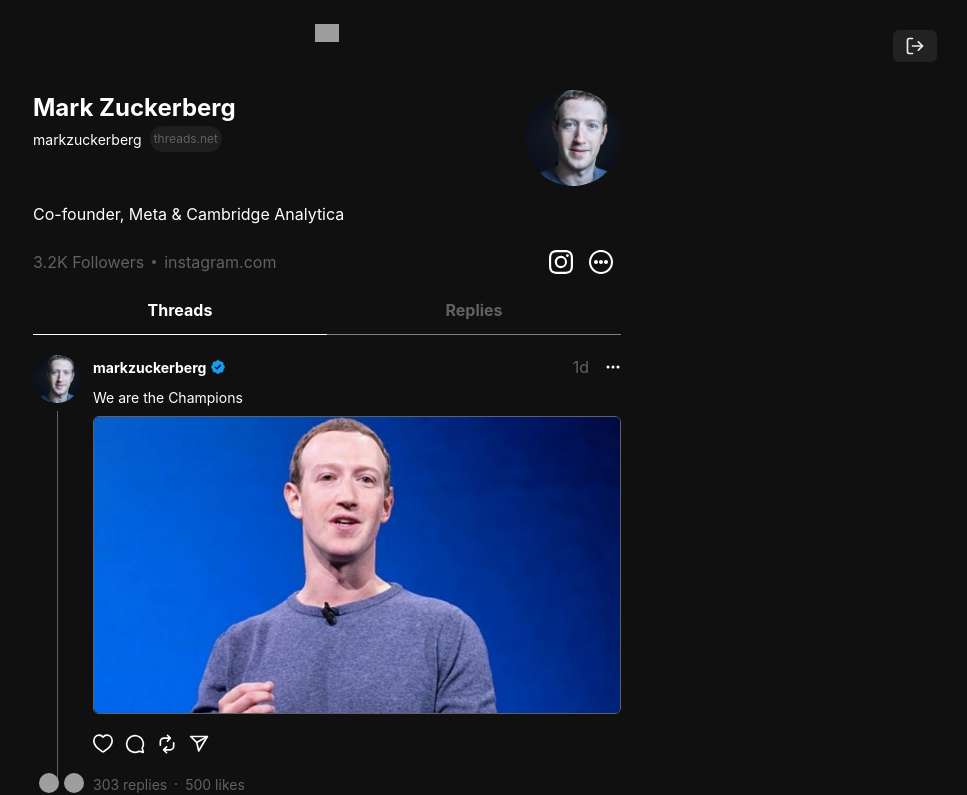
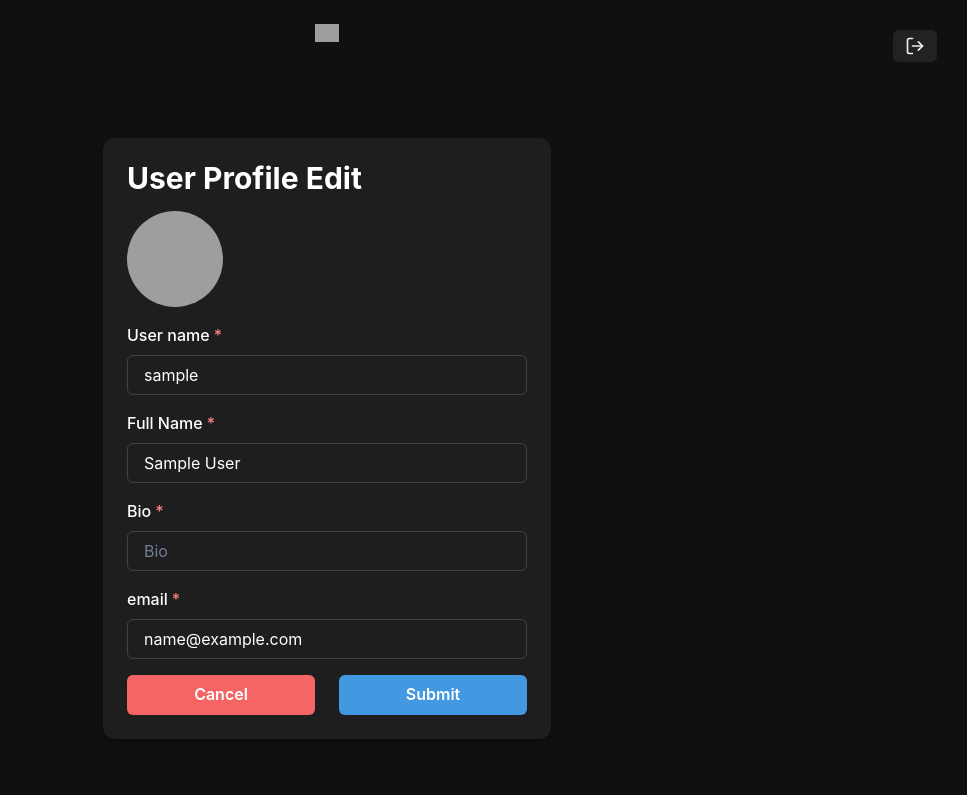
Before and after one commit to Gautam-2604/threadssocial, a React (Vite) app in the folder frontend/: page /update in a window 1280 px wide. Shown: the top 795 px of the page, without its empty margins (313-1280 px from the left). Built offline with nearby package versions, Linux system fonts and the light colour scheme; sample sign-in values are in the browser's storage; grey boxes are pictures that could not be loaded.

Commit message:
some part of update profile Page added

```diff
--- a/frontend/src/App.jsx
+++ b/frontend/src/App.jsx
@@ -8,6 +8,7 @@
 import { useRecoilValue } from "recoil";
 import userAtom from "./atoms/userAtom";
 import LogoutButton from "./components/LogoutButton";
+import UpdateProfilePage from "./pages/UpdateProfilePage";
 
 function App() {
   const user = useRecoilValue(userAtom)
@@ -17,6 +18,7 @@
       <Routes>
         <Route path="/" element={ user ? <HomePage /> : <Navigate to="/auth" />} />
         <Route path="/auth" element={ !user ? <AuthPage /> : <Navigate to='/' />} />
+        <Route path="/update" element={ user ? <UpdateProfilePage /> : <Navigate to='/auth' />} />
         <Route path="/:username" element={<UserPage />} />
         <Route path="/:username/post/:pid" element={<PostPage />} />
       </Routes>
--- a/frontend/src/components/LoginCard.jsx
+++ b/frontend/src/components/LoginCard.jsx
@@ -5,7 +5,6 @@
 	FormLabel,
 	Input,
 	InputGroup,
-    HStack,
 	InputRightElement,
 	Stack,
 	Button,
@@ -13,11 +12,11 @@
 	Text,
 	useColorModeValue,
 	Link,
-  } from '@chakra-ui/react';
-  import { useState } from 'react';
-  import { ViewIcon, ViewOffIcon } from '@chakra-ui/icons';
-import { useSetRecoilState } from 'recoil';
-import authScreenAtom from '../atoms/authAtom';
+} from "@chakra-ui/react";
+import { useState } from "react";
+import { ViewIcon, ViewOffIcon } from "@chakra-ui/icons";
+import { useSetRecoilState } from "recoil";
+import authScreenAtom from "../atoms/authAtom";
 import useShowToast from "../hooks/useShowToast";
 import userAtom from "../atoms/userAtom";
 
@@ -26,20 +25,21 @@
 	const setAuthScreen = useSetRecoilState(authScreenAtom);
 	const setUser = useSetRecoilState(userAtom);
 	const [loading, setLoading] = useState(false);
+
 	const [inputs, setInputs] = useState({
 		username: "",
 		password: "",
 	});
 	const showToast = useShowToast();
-    const handleLogin = async ()=>{
+	const handleLogin = async () => {
 		setLoading(true);
 		try {
-        const res = await fetch("/api/users/login",{
-          method:"POST",
-          headers:{
-            "Content-Type":"application/json"
+			const res = await fetch("/api/users/login", {
+				method: "POST",
+				headers: {
+					"Content-Type": "application/json",
 				},
-          body:JSON.stringify(inputs)
+				body: JSON.stringify(inputs),
 			});
 			const data = await res.json();
 			if (data.error) {
@@ -49,51 +49,51 @@
 			localStorage.setItem("user-threads", JSON.stringify(data));
 			setUser(data);
 		} catch (error) {
-        showToast("Error",error,"error")
-      }finally{
-        setLoading(false)
+			showToast("Error", error, "error");
+		} finally {
+			setLoading(false);
 		}
-    }
+	};
 	return (
-      <Flex
-
-        align={'center'}
-        justify={'center'}
-        bg={useColorModeValue('gray.50', 'gray.800')}>
-        <Stack spacing={8} mx={'auto'} maxW={'lg'} py={12} px={6}>
-          <Stack align={'center'}>
-            <Heading fontSize={'4xl'} textAlign={'center'}>
+		<Flex align={"center"} justify={"center"}>
+			<Stack spacing={8} mx={"auto"} maxW={"lg"} py={12} px={6}>
+				<Stack align={"center"}>
+					<Heading fontSize={"4xl"} textAlign={"center"}>
 						Login
 					</Heading>
-
 				</Stack>
 				<Box
-            rounded={'lg'}
-            bg={useColorModeValue('white', 'gray.dark')}
-            boxShadow={'lg'}
+					rounded={"lg"}
+					bg={useColorModeValue("white", "gray.dark")}
+					boxShadow={"lg"}
 					p={8}
 					w={{
-                base:"full",
-                sm:"400px"
+						base: "full",
+						sm: "400px",
 					}}
 				>
-
 					<Stack spacing={4}>
-
-              <FormControl id="username" isRequired>
+						<FormControl isRequired>
 							<FormLabel>Username</FormLabel>
-                <Input type="username" />
+							<Input
+								type='text'
+								value={inputs.username}
+								onChange={(e) => setInputs((inputs) => ({ ...inputs, username: e.target.value }))}
+							/>
 						</FormControl>
-              <FormControl id="password" isRequired>
+						<FormControl isRequired>
 							<FormLabel>Password</FormLabel>
 							<InputGroup>
-                  <Input type={showPassword ? 'text' : 'password'} />
-                  <InputRightElement h={'full'}>
+								<Input
+									type={showPassword ? "text" : "password"}
+									value={inputs.password}
+									onChange={(e) => setInputs((inputs) => ({ ...inputs, password: e.target.value }))}
+								/>
+								<InputRightElement h={"full"}>
 									<Button
-                      variant={'ghost'}
-                      onClick={() =>
-                        setShowPassword((showPassword) => !showPassword)
-                      }>
+										variant={"ghost"}
+										onClick={() => setShowPassword((showPassword) => !showPassword)}
+									>
 										{showPassword ? <ViewIcon /> : <ViewOffIcon />}
 									</Button>
 								</InputRightElement>
@@ -101,23 +101,25 @@
 						</FormControl>
 						<Stack spacing={10} pt={2}>
 							<Button
-                  loadingText="Submitting"
-                  size="lg"
-                  bg={useColorModeValue("gray.600","gray.700")}
-                  color={'white'}
+								loadingText='Logging in'
+								size='lg'
+								bg={useColorModeValue("gray.600", "gray.700")}
+								color={"white"}
 								_hover={{
-                    bg: useColorModeValue("gray.700","gray.800"),
+									bg: useColorModeValue("gray.700", "gray.800"),
 								}}
 								onClick={handleLogin}
+								isLoading={loading}
 							>
 								Login
 							</Button>
 						</Stack>
 						<Stack pt={6}>
-                <Text align={'center'}>
-                  Not A User? <Link
-                  onClick={()=> setAuthScreen('signup')}
-                  color={'blue.400'}>Signup</Link>
+							<Text align={"center"}>
+								Don&apos;t have an account?{" "}
+								<Link color={"blue.400"} onClick={() => setAuthScreen("signup")}>
+									Sign up
+								</Link>
 							</Text>
 						</Stack>
 					</Stack>
--- a/frontend/src/components/LogoutButton.jsx
+++ b/frontend/src/components/LogoutButton.jsx
@@ -17,14 +17,17 @@
 				},
 			});
 			const data = await res.json();
+			console.log(res.status)
 
+
+
+			localStorage.removeItem("user-threads");
+			setUser(null);
 			if (data.error) {
+
 				showToast("Error", data.error, "error");
 				return;
 			}
-
-			localStorage.removeItem("user-threads");
-			setUser(null);
 		} catch (error) {
 			showToast("Error", error, "error");
 		}
--- /dev/null
+++ b/frontend/src/pages/UpdateProfilePage.jsx
@@ -0,0 +1,121 @@
+
+
+import {
+    Button,
+    Flex,
+    FormControl,
+    FormLabel,
+    Heading,
+    Input,
+    Stack,
+    useColorModeValue,
+    HStack,
+    Avatar,
+    AvatarBadge,
+    IconButton,
+    Center,
+  } from '@chakra-ui/react';
+  import { SmallCloseIcon } from '@chakra-ui/icons';
+import { useRecoilState } from 'recoil';
+import userAtom from '../atoms/userAtom';
+import { useState } from 'react';
+
+  export default function UpdateProfilePage() {
+    const [user, setUser] = useRecoilState(userAtom)
+    const [inputs, setInputs] = useState({
+        name:user.name,
+        username:user.username,
+        bio:user.bio,
+        email:user.email
+    })
+    return (
+      <Flex
+
+        align={'center'}
+        justify={'center'}
+       >
+        <Stack
+          spacing={4}
+          w={'full'}
+          maxW={'md'}
+          bg={useColorModeValue('white', 'gray.dark')}
+          rounded={'xl'}
+          boxShadow={'lg'}
+          p={6}
+          my={12}>
+          <Heading lineHeight={1.1} fontSize={{ base: '2xl', sm: '3xl' }}>
+            User Profile Edit
+          </Heading>
+          <FormControl id="userName">
+
+            <Stack direction={['column', 'row']} spacing={6}>
+              <Center>
+                <Avatar size="xl" src="https://bit.ly/sage-adebayo" />
+              </Center>
+
+            </Stack>
+          </FormControl>
+          <FormControl isRequired>
+            <FormLabel>User name</FormLabel>
+            <Input
+              placeholder="UserName"
+              _placeholder={{ color: 'gray.500' }}
+              type="text"
+              value={inputs.username}
+              onChange={(e)=>setInputs({...inputs, username: e.target.value})}
+            />
+          </FormControl>
+          <FormControl isRequired>
+            <FormLabel>Full Name</FormLabel>
+            <Input
+              placeholder="Name"
+              _placeholder={{ color: 'gray.500' }}
+              type="text"
+              value={inputs.name}
+              onChange={(e)=>setInputs({...inputs, name: e.target.value})}
+            />
+          </FormControl>
+          <FormControl isRequired>
+            <FormLabel>Bio</FormLabel>
+            <Input
+              placeholder="Bio"
+              _placeholder={{ color: 'gray.500' }}
+              type="text"
+              value={inputs.bio}
+              onChange={(e)=>setInputs({...inputs, bio: e.target.value})}
+            />
+          </FormControl>
+          <FormControl isRequired>
+            <FormLabel>email</FormLabel>
+            <Input
+              placeholder="email"
+              _placeholder={{ color: 'gray.500' }}
+              type="email"
+              value={inputs.email}
+              onChange={(e)=>setInputs({...inputs, email: e.target.value})}
+            />
+          </FormControl>
+          <Stack spacing={6} direction={['column', 'row']}>
+            <Button
+              bg={'red.400'}
+              color={'white'}
+              w="full"
+              _hover={{
+                bg: 'red.500',
+              }}>
+              Cancel
+            </Button>
+            <Button
+              bg={'blue.400'}
+              color={'white'}
+              w="full"
+              _hover={{
+                bg: 'blue.500',
+              }}>
+              Submit
+            </Button>
+          </Stack>
+        </Stack>
+      </Flex>
+    );
+  }
```
Also changed, not shown: 1 other file (tests, documents, lock files or other folders). Lines whose indentation alone changed are shown as unchanged.
